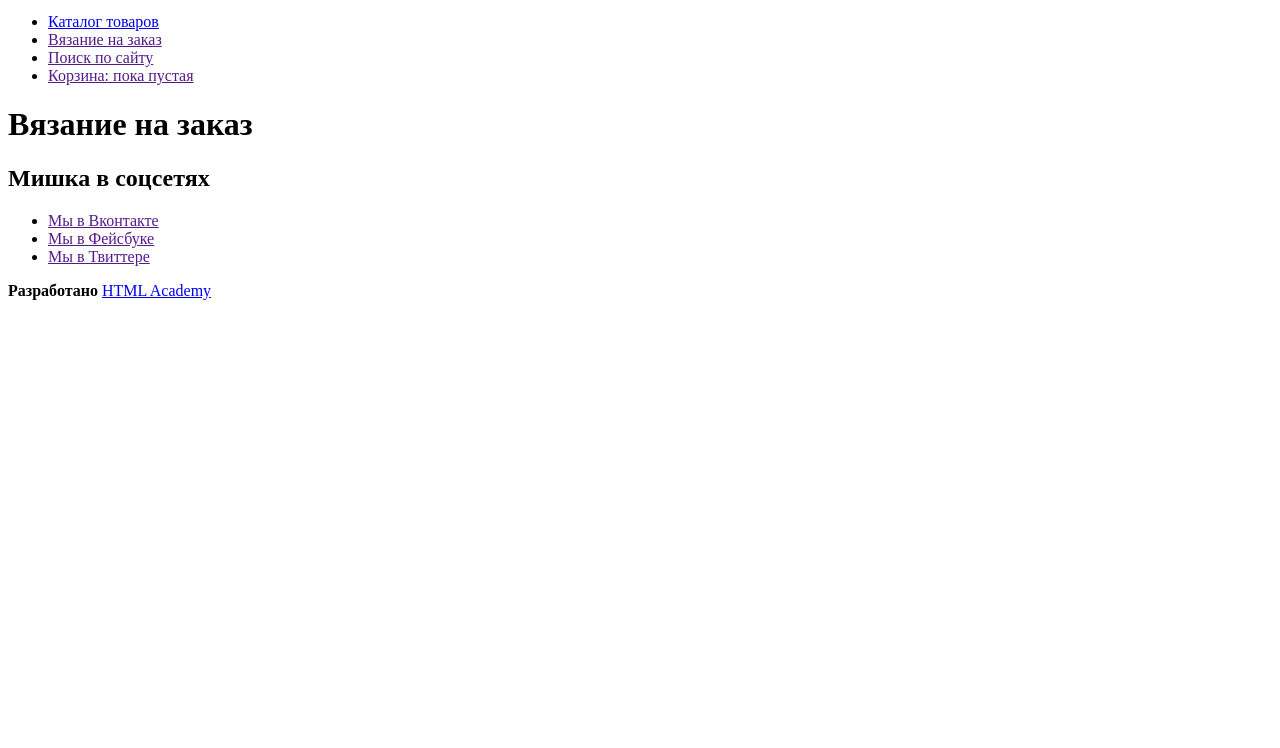
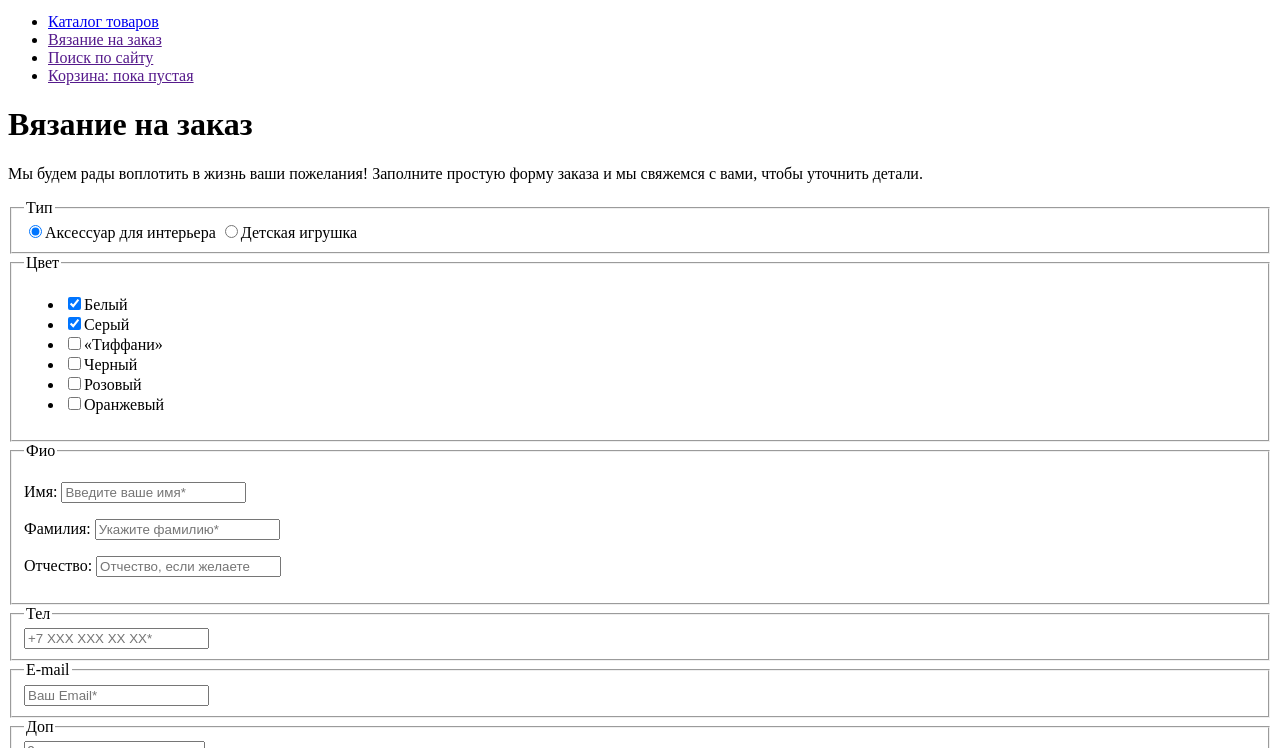
Before and after one commit to A1RET/839637-mishka-16, a website: page source/form.html in a window 1280 px wide. Shown: the part 52-800 px from the top of the page. Drawn offline with Linux system fonts and the light colour scheme.

Commit message:
Разметил форму

```diff
--- a/source/form.html
+++ b/source/form.html
@@ -27,6 +27,79 @@
       </div>
     </header>
 
+    <main class="page-content">
+      <section class="order">
+        <h2 class="visually-hidden"></h2>
+        <p class="order__description">Мы будем рады воплотить в жизнь ваши пожелания! Заполните простую форму заказа и мы свяжемся с вами, чтобы уточнить детали.</p>
+
+        <form class="order-form" action="https://echo.htmlacademy.ru" method="post">
+
+          <fieldset class="form-item form-type">
+            <legend class="form-item__title">Тип</legend>
+            <input type="radio" name="type" id="interior" value="interior" checked><label for="interior">Аксессуар для интерьера</label>
+            <input type="radio" name="type" id="toy" value="toy"><label for="toy">Детская игрушка</label>
+          </fieldset>
+
+          <fieldset class="form-item form-color">
+            <legend class="form-item__title">Цвет</legend>
+            <ul class="form-color__list">
+              <li class="form-color__list-item">
+                <input class="form-item__chekcbox" type="checkbox" name="white" id="white" checked><label class="form-item__label form-color__label" for="white">Белый</label>
+              </li>
+              <li class="form-color__list-item">
+                <input class="form-item__chekcbox" type="checkbox" name="grey" id="grey" checked><label class="form-item__label form-color__label" for="grey">Серый</label>
+              </li>
+              <li class="form-color__list-item">
+                <input class="form-item__chekcbox" type="checkbox" name="tiffany" id="tiffany"><label class="form-item__label form-color__label" for="tiffany">«Тиффани»</label>
+              </li>
+              <li class="form-color__list-item">
+                <input class="form-item__chekcbox" type="checkbox" name="black" id="black"><label class="form-item__label form-color__label" for="black">Черный</label>
+              </li>
+              <li class="form-color__list-item">
+                <input class="form-item__chekcbox" type="checkbox" name="pink" id="pink"><label class="form-item__label form-color__label" for="pink">Розовый</label>
+              </li>
+              <li class="form-color__list-item">
+                <input class="form-item__chekcbox" type="checkbox" name="orange" id="orange"><label class="form-item__label form-color__label" for="orange">Оранжевый</label>
+              </li>
+            </ul>
+          </fieldset>
+
+          <fieldset class="form-item form-name">
+            <legend class="form-item__title">Фио</legend>
+            <p class="form-name__item">
+              <label class="form-item__label form-name__label" for="name">Имя:</label>
+              <input class="form-item__text" type="text" name="name" id="name" placeholder="Введите ваше имя*" required>
+            </p>
+            <p class="form-name__item">
+              <label class="form-item__label form-name__label" for="surname">Фамилия:</label>
+              <input class="form-item__text" type="text" name="surname" id="surname" placeholder="Укажите фамилию*" required>
+            </p>
+            <p class="form-name__item">
+              <label class="form-item__label form-name__label" for="patronymic">Отчество:</label>
+              <input class="form-item__text" type="text" name="patronymic" id="patronymic" placeholder="Отчество, если желаете">
+            </p>
+          </fieldset>
+
+          <fieldset class="form-item form-phone">
+            <legend class="form-item__title">Тел</legend>
+            <input class="form-item__text" type="tel" name="tel" placeholder="+7 ХХХ ХХХ ХХ ХХ*" required>
+          </fieldset>
+
+          <fieldset class="form-item form-email">
+            <legend class="form-item__title">E-mail</legend>
+            <input class="form-item__text" type="email" name="email" placeholder="Ваш Email*" required>
+          </fieldset>
+
+          <fieldset class="form-item form-add">
+            <legend class="form-item__title">Доп</legend>
+            <textarea class="form-item__text form-item__textarea" type="textarea" name="add" placeholder="Опишите все ваши пожелания к заказу"></textarea>
+          </fieldset>
+          <p class="order-form__footnote">*Поля обязательны для заполнения</p>
+          <button class="order-form__button button" type="submit">Отправить заказ</button>
+        </form>
+      </section>
+    </main>
+
     <footer class="page-footer">
       <div class="page-footer__social social">
         <h2 class="visually-hidden">Мишка в соцсетях</h2>
```
